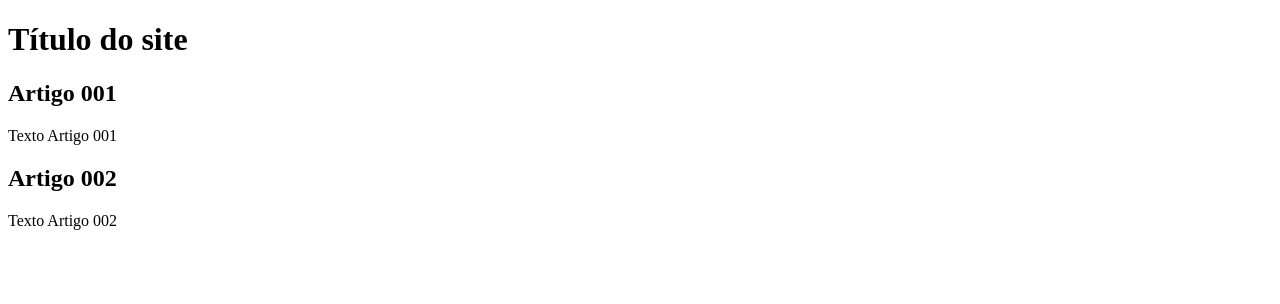
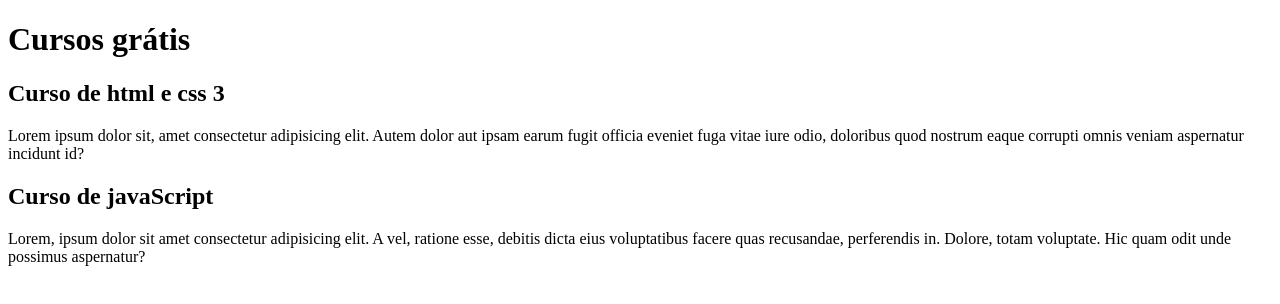
Before and after one commit to rarisondev/Projeto-Site, a plain HTML site: page index.html in a window 1280 px wide. Drawn offline with Linux system fonts and the light colour scheme.

Commit message:
comecei a escrever o conteudo

```diff
--- a/index.html
+++ b/index.html
@@ -9,15 +9,15 @@
 <body>
    <main>
        <header>
-           <h1>Título do site</h1>
+           <h1>Cursos grátis</h1>
        </header>
        <article>
-           <h2>Artigo 001</h2>
-           <p>Texto Artigo 001</p>
+           <h2>Curso de html e css 3</h2>
+           <p>Lorem ipsum dolor sit, amet consectetur adipisicing elit. Autem dolor aut ipsam earum fugit officia eveniet fuga vitae iure odio, doloribus quod nostrum eaque corrupti omnis veniam aspernatur incidunt id?</p>
        </article>
        <article>
-           <h2>Artigo 002</h2>
-           <p>Texto Artigo 002</p>
+           <h2>Curso de javaScript</h2>
+           <p>Lorem, ipsum dolor sit amet consectetur adipisicing elit. A vel, ratione esse, debitis dicta eius voluptatibus facere quas recusandae, perferendis in. Dolore, totam voluptate. Hic quam odit unde possimus aspernatur?</p>
        </article>
    </main>
 </body>
```
